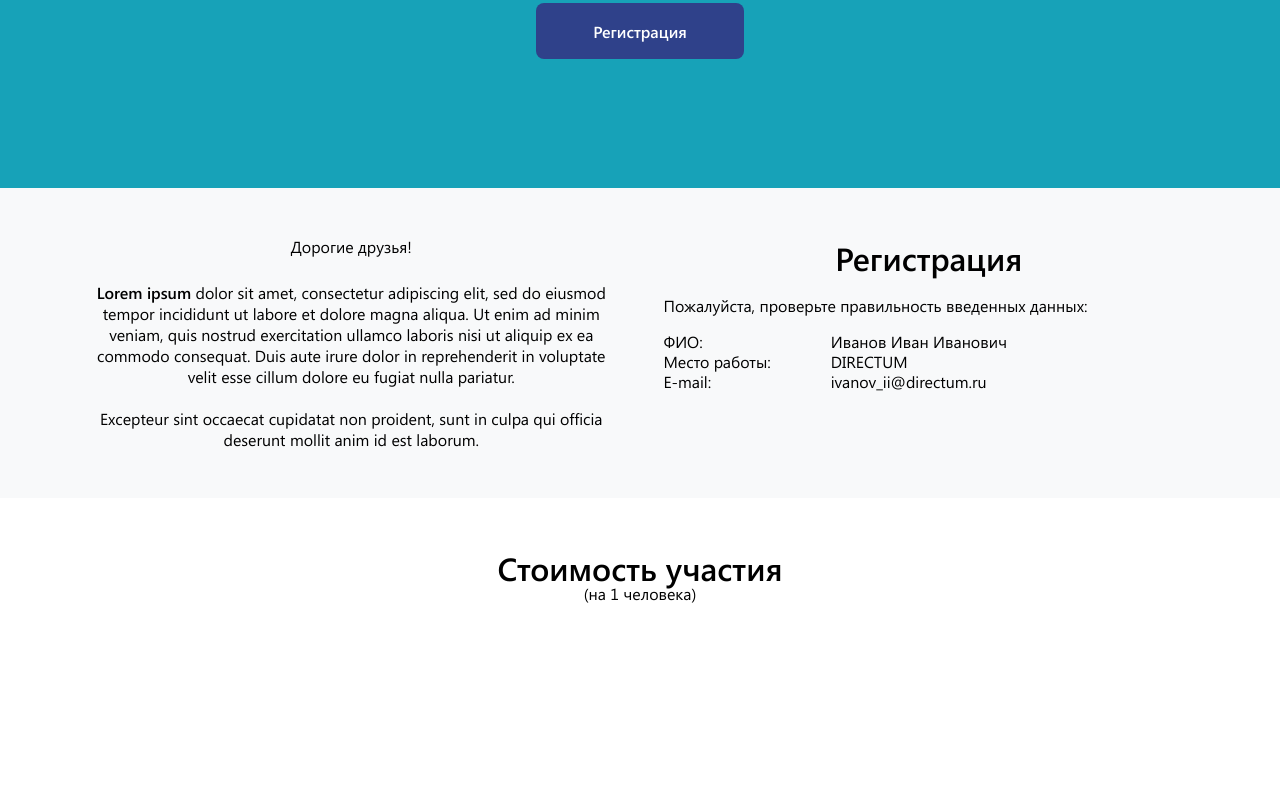
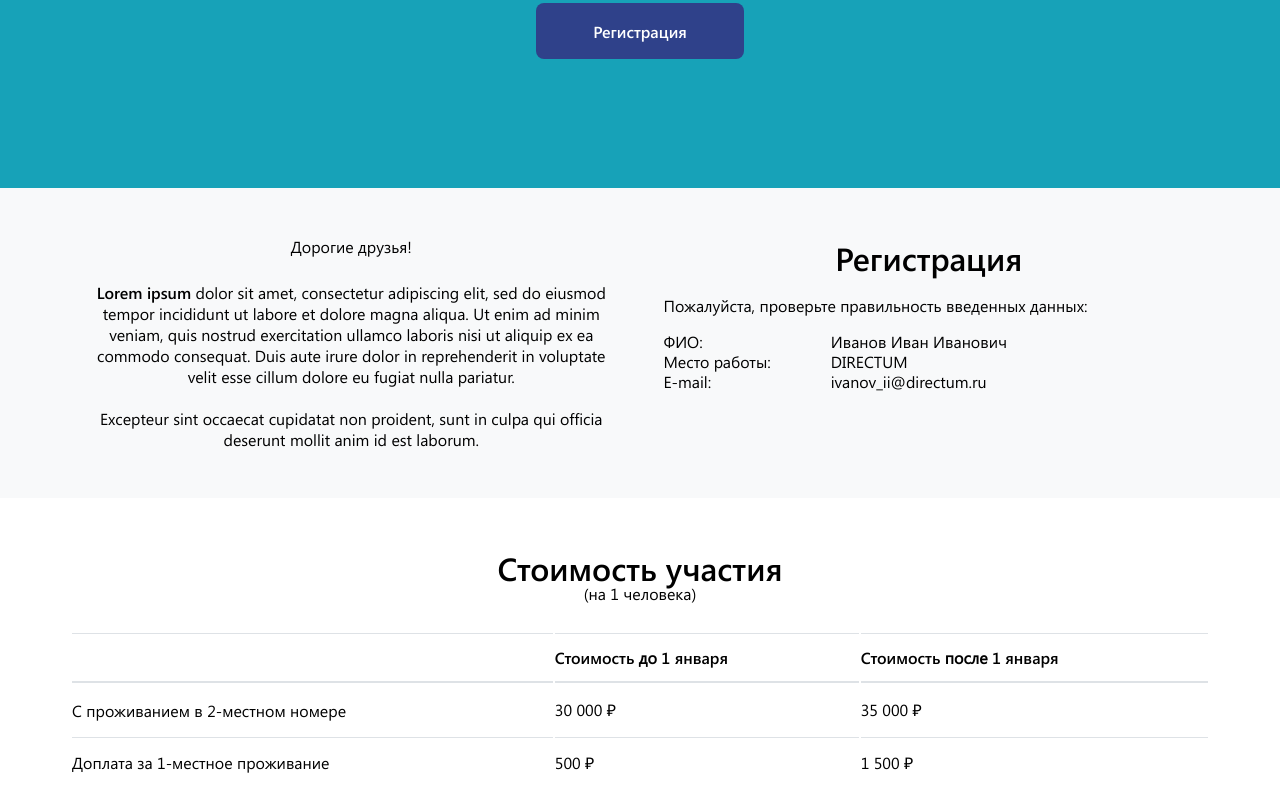
Before and after one commit to LivingstoneDoc/directum-markup-task, a plain HTML site: page index.html in a window 1280 px wide. Shown: the part 607-1418 px from the top of the page. Drawn offline with Linux system fonts and the light colour scheme.

Commit message:
add: price section markup and styles; change: styles for adaptation

```diff
--- a/index.html
+++ b/index.html
@@ -64,6 +64,27 @@
     <div class="container">
         <h2 class="subtitle">Стоимость участия</h2>
         <div class="subtitle-detail">(на 1 человека)</div>
+        <table class="price-table">
+            <thead>
+                <tr>
+                    <th></th>
+                    <th>Стоимость <span>до</span> 1 января</th>
+                    <th>Стоимость <span>после</span> 1 января</th>
+                </tr>
+            </thead>
+            <tbody>
+                <tr>
+                    <td>С проживанием в 2-местном номере</td>
+                    <td>30 000 ₽</td>
+                    <td>35 000 ₽</td>
+                </tr>
+                <tr>
+                    <td>Доплата за 1-местное проживание</td>
+                    <td>500 ₽</td>
+                    <td>1 500 ₽</td>
+                </tr>
+            </tbody>
+        </table>
     </div>
 </section>
 </body>
--- a/style.css
+++ b/style.css
@@ -39,10 +39,11 @@
     margin: 0;
     box-sizing: border-box;
     font-family: "Segoe UI Regular", sans-serif;
+    font-size: 16px;
 }
 
 .container {
-    width: 1140px;
+    max-width: 1140px;
     margin: 0 auto;
 }
 
@@ -55,7 +56,9 @@
 .banner .menu {
     display: flex;
     justify-content: space-between;
+    align-items: center;
     height: 50px;
+    padding: 0 25px;
 }
 
 .banner .menu .menu-item {
@@ -120,7 +123,6 @@
     border: none;
     border-radius: 8px;
     font-family: "Segoe UI SemiBold", sans-serif;
-    font-size: 16px;
     color: #ffffff;
     background-color: #2F418A;
     cursor: pointer;
@@ -149,7 +151,6 @@
 .info .info-content .description {
     width: 50%;
     text-align: center;
-    font-size: 16px;
     padding: 0 16px;
 }
 
@@ -168,14 +169,12 @@
 
 .info .info-content .registration-info .check-info {
     margin-top: 16px;
-    font-size: 16px;
 }
 
 .info .info-content .registration-info .user-data {
     margin-top: 16px;
     display: flex;
     gap: 60px;
-    font-size: 16px;
 }
 
 .info .info-content .registration-info .user-data .user-list {
@@ -200,7 +199,29 @@
 }
 
 .price-list .subtitle-detail {
-    font-size: 16px;
     text-align: center;
     line-height: 10px;
 }
+
+.price-list .price-table {
+    margin-top: 32px;
+    width: 100%;
+}
+
+.price-list .price-table tr {
+    height: 50px;
+}
+
+.price-list .price-table tr th {
+    text-align: left;
+    border-bottom: 2px solid #DEE2E6;
+    font-family: "Segoe UI SemiBold", sans-serif;
+}
+
+.price-list .price-table tr th, td {
+    border-top: 1px solid #DEE2E6;
+}
+
+.price-list .price-table tbody tr:first-child td {
+    border-top: none;
+}
```
